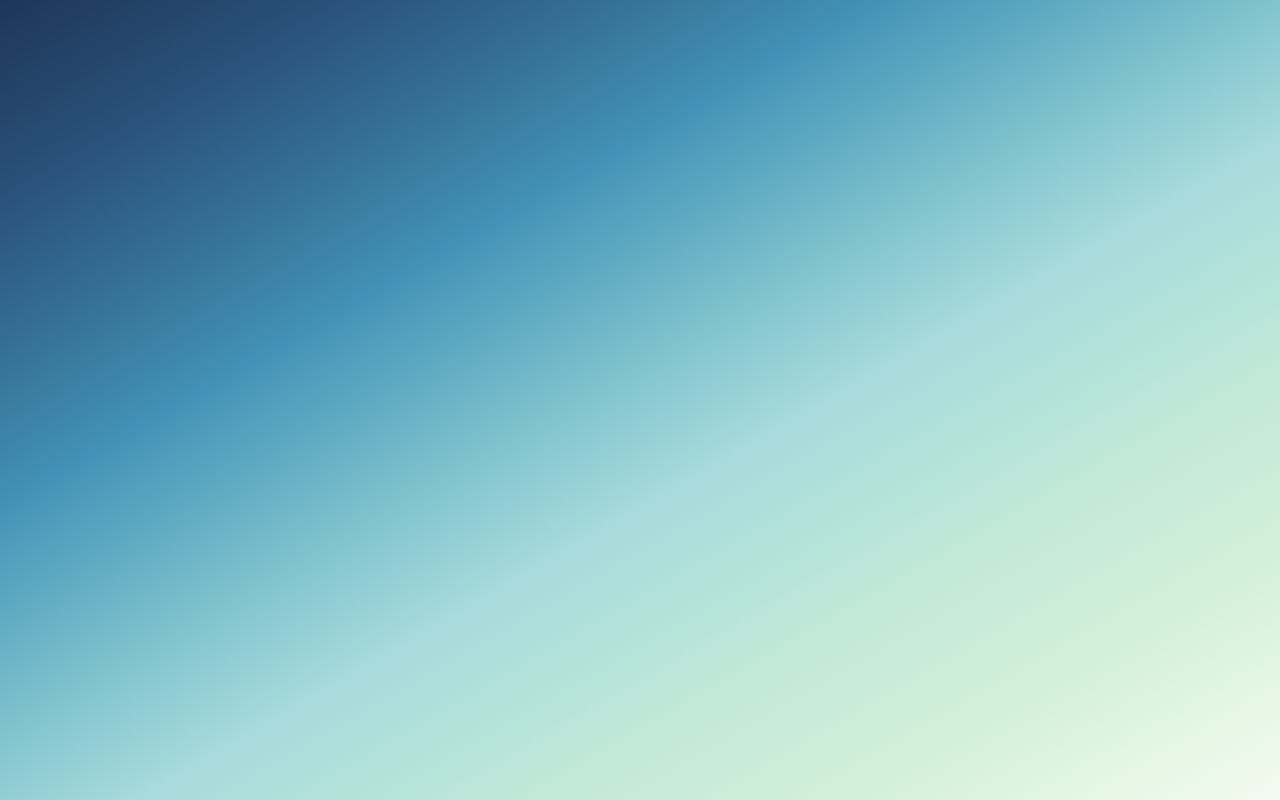
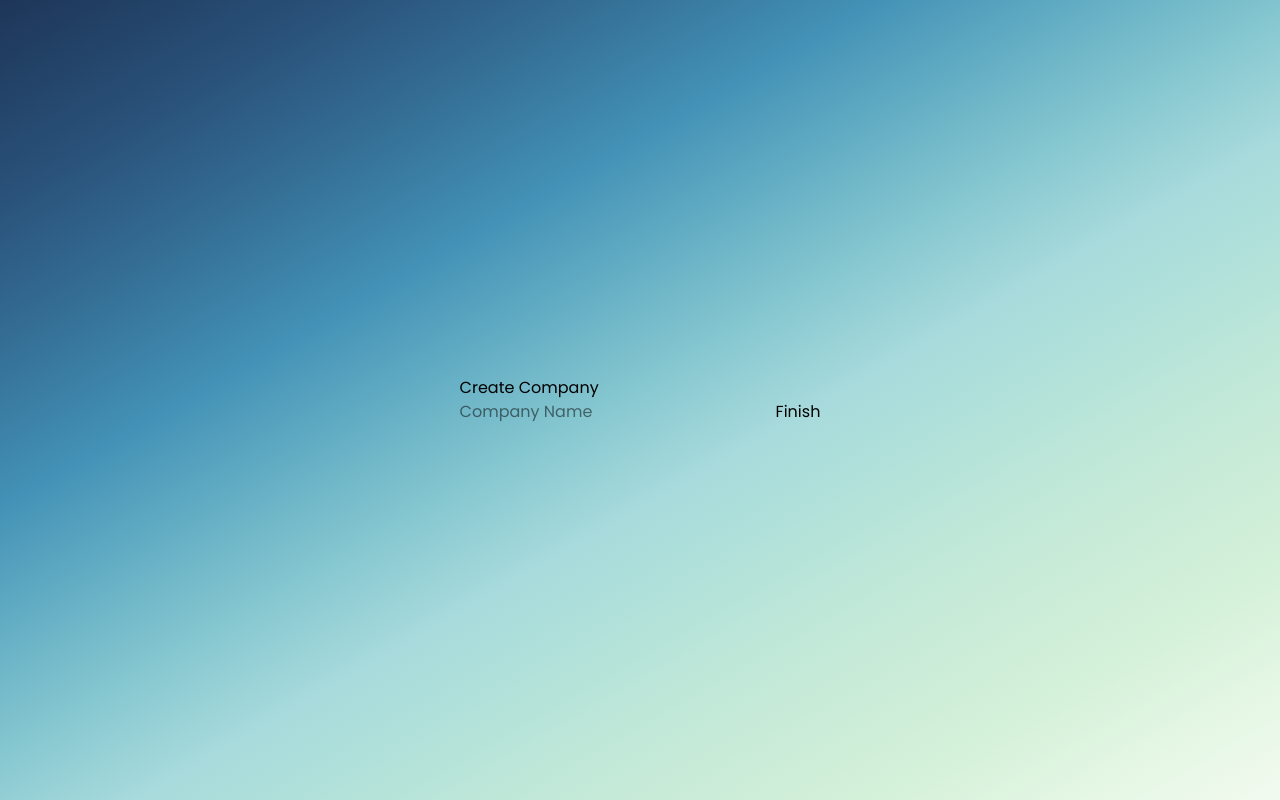
Before and after one commit to RealBI-SaaS/realbi-frontend, a React (Vite) app: page /create-company in a window 1280 px wide. Before the commit this address had no page. Built offline with nearby package versions, Linux system fonts and the light colour scheme.

Commit message:
company info in account

```diff
--- a/src/App.jsx
+++ b/src/App.jsx
@@ -6,7 +6,7 @@ import Account from './components/account'
 import Logout from './components/logout'
 import './index.css'
 import { useUser } from './context/UserContext';
-
+import CreateCompany from './components/create_company';
 
 // Protected Route component
 const ProtectedRoute = ({ children }) => {
@@ -45,6 +45,7 @@ function App() {
             }
           />
           <Route path="/logout" element={<Logout />} />
+          <Route path="/create-company" element={<CreateCompany />} />
         </Routes>
       </Router>
     </UserProvider>
--- /dev/null
+++ b/src/components/CompanyInfo.jsx
@@ -0,0 +1,86 @@
+import React, { useEffect, useState } from 'react';
+import axios from 'axios';
+import { useUser } from '../context/UserContext';
+
+const CompanyInfo = () => {
+  const [companyData, setCompanyData] = useState(null);
+  const [loading, setLoading] = useState(true);
+  const [error, setError] = useState(null);
+
+  useEffect(() => {
+    const fetchCompanyData = async () => {
+      try {
+        const accessToken = localStorage.getItem('access_token');
+        const response = await axios.get(`${import.meta.env.VITE_BASE_URL}/auth/company/`, {
+          headers: {
+            'Authorization': `Bearer ${accessToken}`
+          }
+        });
+        console.log(response.data);
+        setCompanyData(response.data);
+      } catch (err) {
+        setError('Failed to fetch company data');
+        console.error('Error fetching company data:', err);
+      } finally {
+        setLoading(false);
+      }
+    };
+
+
+
+    fetchCompanyData();
+  }, []);
+
+  if (loading) {
+    return <div className="p-4">Loading...</div>;
+  }
+
+  if (error) {
+    return <div className="p-4 text-red-500">{error}</div>;
+  }
+
+  return (
+    <div className="p-4">
+      <div className="mb-8">
+        <h2 className="text-xl font-semibold mb-4">Company Information</h2>
+        {companyData && (
+          <div className="mb-4">
+            {Array.isArray(companyData) ? (
+              companyData.map((company, index) => (
+                <div key={index} className="bg-white rounded-lg shadow p-4 mb-4">
+                  <div className="space-y-2">
+                    <div>
+                      <span className="font-medium">Company Name:</span> {company.company_name}
+                    </div>
+                    <div>
+                      <span className="font-medium">Company ID:</span> {company.company_id}
+                    </div>
+                    <div>
+                      <span className="font-medium">Role:</span> {company.role}
+                    </div>
+                  </div>
+                </div>
+              ))
+            ) : (
+              <div className="bg-white rounded-lg shadow p-4">
+                <div className="space-y-2">
+                  <div>
+                    <span className="font-medium">Company Name:</span> {companyData.company_name}
+                  </div>
+                  <div>
+                    <span className="font-medium">Company ID:</span> {companyData.id}
+                  </div>
+                  <div>
+                    <span className="font-medium">Role:</span> {companyData.role}
+                  </div>
+                </div>
+              </div>
+            )}
+          </div>
+        )}
+      </div>
+    </div>
+  );
+};
+
+export default CompanyInfo;
--- a/src/components/account.jsx
+++ b/src/components/account.jsx
@@ -1,6 +1,7 @@
 import React from 'react';
 import { useNavigate } from 'react-router-dom';
 import { useUser } from '../context/UserContext';
+import CompanyInfo from './CompanyInfo';
 
 const Account = () => {
   const { user } = useUser();
@@ -14,7 +15,7 @@ const Account = () => {
     <div className="p-4">
       <h1 className="text-xl mb-4">Account Information</h1>
 
-      <div className="space-y-2">
+      <div className="space-y-2 mb-8">
         <div>
           <span className="font-medium">User ID:</span> {user.userId}
         </div>
@@ -35,6 +36,8 @@ const Account = () => {
         </div>
       </div>
 
+      <CompanyInfo />
+
       <button
         onClick={() => navigate('/home')}
         className="mt-4 px-3 py-1 bg-gray-100 rounded"
--- /dev/null
+++ b/src/components/create_company.jsx
@@ -0,0 +1,58 @@
+import React, { useState } from 'react';
+import { useNavigate } from 'react-router-dom';
+const CreateCompany = () => {
+  const [companyName, setCompanyName] = useState('');
+  const navigate = useNavigate();
+
+  const handleSubmit = async (e) => {
+    e.preventDefault();
+
+    try {
+      const token = localStorage.getItem('access_token');
+      const response = await fetch(`${import.meta.env.VITE_BASE_URL}/auth/company/`, {
+        method: 'POST',
+        headers: {
+          'Authorization': `Bearer ${token}`,
+          'Content-Type': 'application/json',
+        },
+        body: JSON.stringify({
+          company_name: companyName
+        })
+      });
+
+      if (!response.ok) {
+        throw new Error('Failed to create company');
+      }
+
+      const data = await response.json();
+      console.log('Company created:', data);
+      // TODO: Handle successful company creation (e.g., redirect to dashboard)
+      navigate('/home');
+    } catch (error) {
+      console.error('Error creating company:', error);
+      // TODO: Handle error (e.g., show error message to user)
+    }
+  };
+
+  return (
+    <div>
+      <h1>Create Company</h1>
+      <form onSubmit={handleSubmit}>
+        <input
+          type="text"
+          id="companyName"
+          name="companyName"
+          placeholder="Company Name"
+          value={companyName}
+          onChange={(e) => setCompanyName(e.target.value)}
+          required
+        />
+        <button type="submit">
+          Finish
+        </button>
+      </form>
+    </div>
+  );
+};
+
+export default CreateCompany;
--- a/src/components/login.jsx
+++ b/src/components/login.jsx
@@ -34,7 +34,9 @@ const Login = () => {
       if (isSignUp) {
         await signup(formData);
         // After successful signup, login automatically
+
         await login(formData.email, formData.password);
+        navigate('/create-company');
       } else {
         await login(formData.email, formData.password);
       }
```
